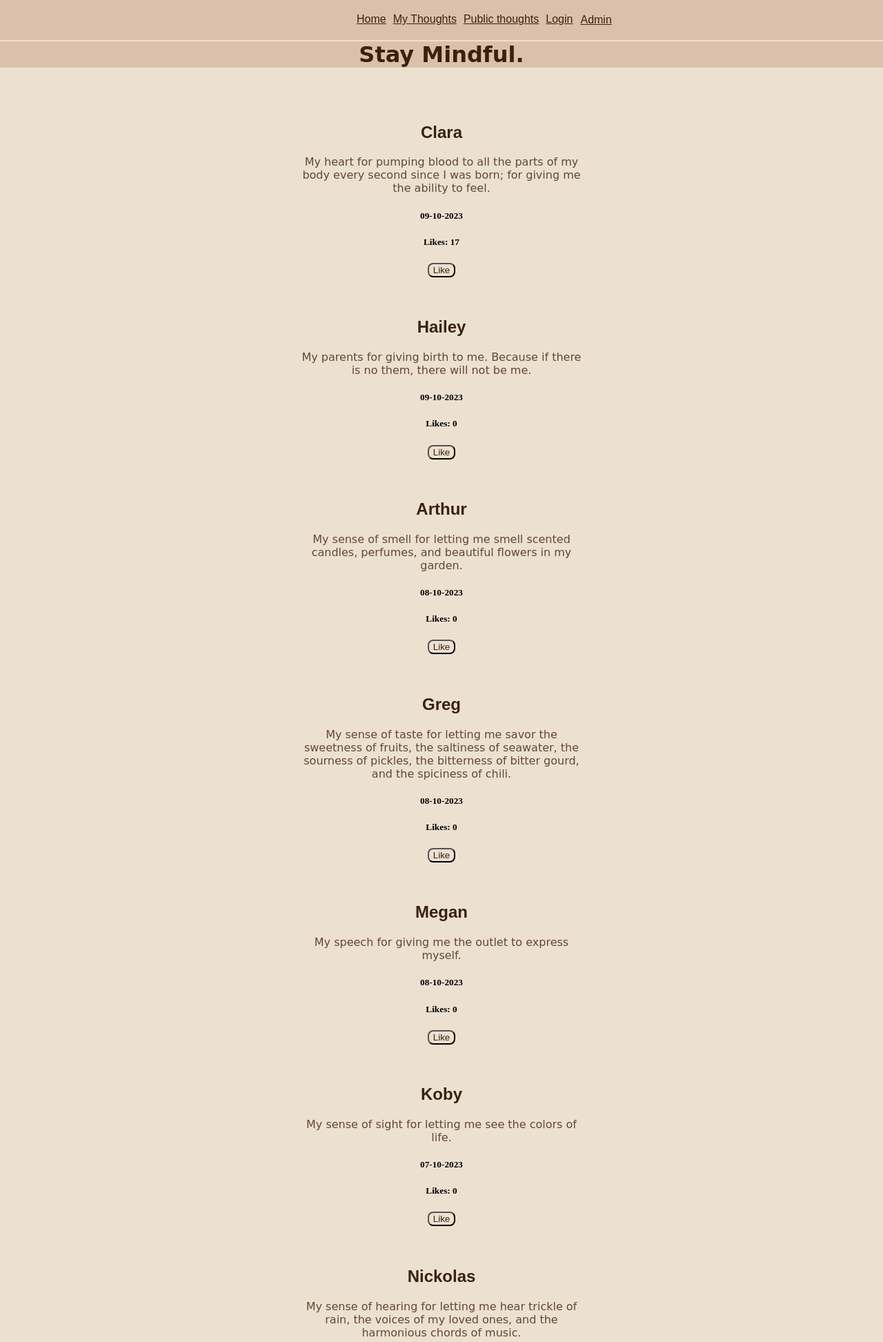
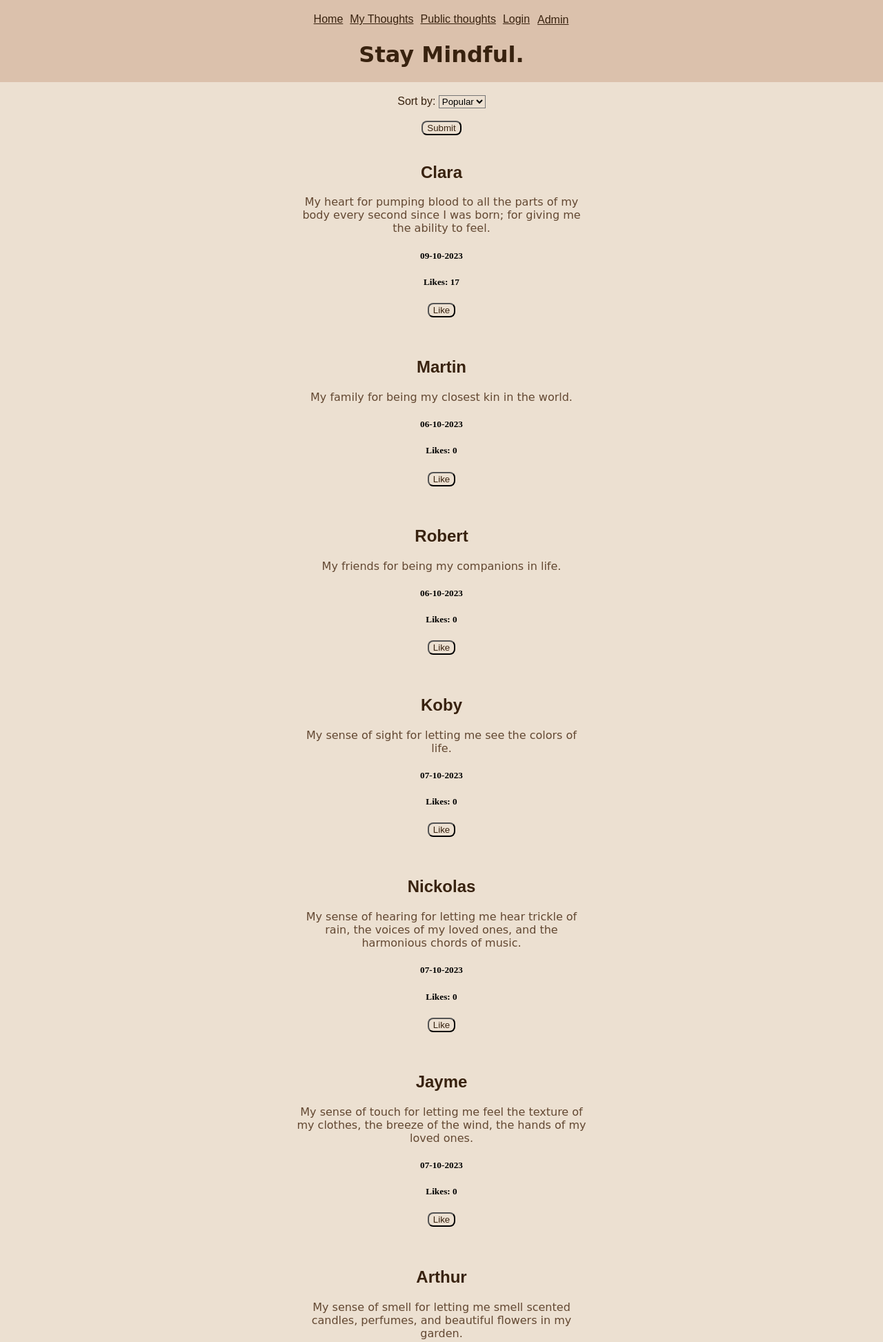
Before and after one commit to 20249burnsideschoolnz/Mindful, a Flask app: page /public_posts in a window 1280 px wide. Shown: the top 1945 px of the page at 69% size. Run offline with Flask 3, Linux system fonts and the light colour scheme; data comes from the database, SQL or seed files in the repository.

Commit message:
Added sort by functionality and fixed CSS errors

```diff
--- a/routes.py
+++ b/routes.py
@@ -4,52 +4,67 @@ import sqlite3
 app = Flask(__name__)
 
 app.secret_key = '123456'
+conn = sqlite3.connect("mindful.db")
+conn = sqlite3.connect('mindful.db', check_same_thread=False)
+cur = conn.cursor()
 
-# @app.route
+sort = 'popular'
 
 # Home page, displays a mindful post from a user when loading the home page.
 
-
 @app.route('/')
 def home():
-    conn = sqlite3.connect("mindful.db")
-    cur = conn.cursor()
     cur.execute('SELECT username, content, date FROM Gratitude_idea ORDER BY RANDOM() LIMIT 1')
-    results = cur.fetchone()
-    return render_template("home.html", results=results)
+    idea_data = cur.fetchone()
+    return render_template("home.html", idea_data=idea_data)
+
+
 
 # My post page, if user is logged in, it will display all posts by the current
 # user, if not it will redirect them to the login page.
 
-
 @app.route('/my_posts', methods=['GET'])
 def my_posts():
     if 'username' in session:
-        print("logged in")
-        conn = sqlite3.connect("mindful.db")
-        cur = conn.cursor()
         sql = 'SELECT * FROM Gratitude_idea WHERE username = ? ORDER BY date DESC'
         cur.execute(sql, (session['username'],))
-        results = cur.fetchall()
-        print(results)
-        return render_template("my_posts.html", results=results)
+        user_idea_data = cur.fetchall()
+        return render_template("my_posts.html", user_idea_data=user_idea_data)
     else:
-        print("not logged in")
         return redirect("loginpage")
+
+
 
 # Public post page, will display posts made by every user.
 
+@app.route('/public_posts', methods=['GET','POST'])
+def public_posts():
+    global sort
+    if request.method == "GET":
+        if sort == 'popular':
+            cur.execute('SELECT username, content, date, id, like_count FROM Gratitude_idea ORDER BY like_count DESC')
+            idea_data = cur.fetchall()
+            print("Sort is popular")
+            return render_template("public_posts.html", idea_data=idea_data)
+        elif sort == 'newest':
+            cur.execute('SELECT username, content, date, id, like_count FROM Gratitude_idea ORDER BY date DESC')
+            idea_data = cur.fetchall()
+            print("Sort is newest")
+            return render_template("public_posts.html", idea_data=idea_data)
+        else:
+            cur.execute('SELECT username, content, date, id, like_count FROM Gratitude_idea ORDER BY date ASC')
+            idea_data = cur.fetchall()
+            print("Sort is oldest")
+            return render_template("public_posts.html", idea_data=idea_data)
 
-@app.route('/public_posts')
-def public_posts():
-    conn = sqlite3.connect("mindful.db")
-    cur = conn.cursor()
-    cur.execute('SELECT username, content, date, id, like_count FROM Gratitude_idea ORDER BY date DESC')
-    results = cur.fetchall()
-    return render_template("public_posts.html", results=results)
+    elif request.method == "POST":
+        sort = request.form['sort']
+        print("method posted")
+        return redirect("public_posts")
+    else:
+        return redirect("/")
 
 # Login page, user will input credentials to post content.
-
 
 @app.route('/loginpage')
 def loginpage():
@@ -58,22 +73,20 @@ def loginpage():
     # and password column until a legitimate combination has been found.
     return render_template("loginpage.html")
 
+
+
 # Admin page, locked by specific admin/password combination, will display all
 # posts and all usernames.
 
-
-@app.route('/admin', methods=['GET','POST'])
+@app.route('/admin', methods=['GET', 'POST'])
 def admin():
-    conn = sqlite3.connect("mindful.db")
-    cur = conn.cursor()
     cur.execute('SELECT username, content, date, id, like_count FROM Gratitude_idea ORDER BY date DESC')
-    results = cur.fetchall()
+    idea_data = cur.fetchall()
     cur.execute('SELECT username FROM User')
-    results1 = cur.fetchall()
-    return render_template("admin.html", results=results, results1=results1)
+    username = cur.fetchall()
+    return render_template("admin.html", idea_data=idea_data, username=username)
 
 
-# @app.post
 
 # If user is logged in as admin, it will redirect them to the admin page.
 @app.post('/adminlogin')
@@ -84,13 +97,13 @@ def adminlogin():
     else:
         return redirect('loginpage')
 
-# Allows users to insert posts into the database, requires their username, current date and post content.
 
+
+# Allows users to insert posts into the database, requires their username,
+# current date and post content.
 
 @app.post('/post_idea')
 def post_idea():
-    conn = sqlite3.connect("mindful.db")
-    cur = conn.cursor()
     sql = 'INSERT INTO Gratitude_idea (username, date, content) VALUES (?,?,?)'
     current_time = datetime.today().strftime('%d-%m-%Y')
     # Get username from cookie, get date from ?, get content from the form
@@ -99,13 +112,12 @@ def post_idea():
     conn.commit()
     return redirect("my_posts")
 
+
+
 # Admin can ban users and remove their username and posts from the database.
-
 
 @app.post('/ban_user')
 def ban_user():
-    conn = sqlite3.connect("mindful.db")
-    cur = conn.cursor()
     sql = "DELETE FROM User WHERE username = ?"
     cur.execute(sql, (request.form['username'],))
     sql = "DELETE FROM Gratitude_idea WHERE username = ?"
@@ -113,33 +125,54 @@ def ban_user():
     conn.commit()
     return redirect("admin")
 
+
+
 # Allows the current user to delete their posts from the database if needed.
-
 
 @app.post('/delete_my_post')
 def delete_my_post():
-    conn = sqlite3.connect("mindful.db")
-    cur = conn.cursor()
     sql = "DELETE FROM Gratitude_idea WHERE id = ?"
     cur.execute(sql, (request.form['post_id'],))
     conn.commit()
     return redirect("my_posts")
 
+
+
 # Allows users to "like" other posts made by users in the public posts page.
-
 
 @app.post('/like')
 def like():
-    conn = sqlite3.connect("mindful.db")
-    cur = conn.cursor()
-    sql = "UPDATE Gratitude_idea SET like_count = like_count + 1 WHERE id = ?"
-    cur.execute(sql, (request.form['like'],))
-    conn.commit()
-    return redirect("public_posts")
+    if 'username' in session:
+        user_id_query = "SELECT id FROM User WHERE username = (?)"
+        user_id = cur.fetchone()
+        cur.execute(user_id_query, (session['username'],))
+
+        liked_query = "SELECT id FROM Liked_Posts WHERE post_id = (?) AND user = (?)"
+        cur.execute(liked_query, (request.form['like'], user_id,))
+        print(request.form['like'])
+        print(user_id)
+        post_id = cur.fetchone()
+        print(post_id)
+
+        if post_id is None:
+            print('this is none')
+            like_a_post_query = "INSERT INTO Liked_Posts (user, post_id) VALUES (?,?)"
+            cur.execute(like_a_post_query, (user_id[0], request.form['like'],))
+            conn.commit()
+            return redirect("public_posts")
+        else:
+            print('this isnt none')
+            remove_a_like_query = "DELETE FROM Liked_Posts WHERE post_id = (?) AND user = (?)"
+            cur.execute(remove_a_like_query, (request.form['like'], user_id,))
+            conn.commit()
+            return redirect("public_posts")
+    else:
+        return redirect('loginpage')
+
+
 
 # Allows the user to create or login into thier account using thier username
 # and password.
-
 
 @app.post('/create_or_login')
 def create_or_login():
@@ -147,8 +180,6 @@ def create_or_login():
 
     # If the user is trying to create a new account.
     if create_or_login == "create_account":
-        conn = sqlite3.connect("mindful.db")
-        cur = conn.cursor()
 
         # Database will return a username if it exists
         sql = 'SELECT username FROM User WHERE username = (?)'
@@ -168,10 +199,9 @@ def create_or_login():
             # Alerts the user that the username is already taken
             msg = "Sorry, username has been taken"
             return render_template("loginpage.html", msg=msg)
+
     # If the user is attempting to login into thier existing account.
     if create_or_login == "login":
-        conn = sqlite3.connect("mindful.db")
-        cur = conn.cursor()
         sql = 'SELECT username, password FROM User WHERE username = (?) AND password = (?)'
         cur.execute(sql, (request.form['username'], request.form['password']))
         results = cur.fetchall()
--- a/static/styles.css
+++ b/static/styles.css
@@ -22,6 +22,8 @@ body{
     background-color: #ece0d1;
     margin: auto;
     text-align: center;
+    display: flex;
+    min-height: 100vh;
 }
 
 div{
@@ -44,7 +46,7 @@ div{
     width: 100%;
     background-color: #dbc1ac;
     display: flex;
-    padding-left: 40%;
+    justify-content: center;
 }
 
 h1{
@@ -120,3 +122,9 @@ form{
     font-family: sans-serif;
     font-size: medium;
 }
+
+.container{
+    flex: 1;
+    display: flex;
+    flex-direction: column;
+}
--- a/templates/layout.html
+++ b/templates/layout.html
@@ -14,7 +14,7 @@
     </nav>
 </div>
 
-<body>
+<body class="container">
     <header>
         {% include "header.html" %}
     </header>
--- a/templates/public_posts.html
+++ b/templates/public_posts.html
@@ -1,27 +1,39 @@
 {% extends 'layout.html' %}
 {% block content %}
 
-{% for results in results %}
+<form action="/public_posts" method="post">
+    <label for="sort">Sort by:</label>
+    <select class="input" name="sort" id="sort">
+        <option value="popular">Popular</option>
+        <option value="newest">Newest</option>
+        <option value="oldest">Oldest</option>
+    </select>
+    <br><br>
+    <input type="hidden" name="sort" value="sort">
+    <input class="button" type="submit" value="Submit">
+  </form>
+
+{% for idea_data in idea_data %}
 
 <div>
         <h2>
-        {{ results[0] }}
+        {{ idea_data[0] }}
         </h2>
 
         <p>
-        {{ results[1] }}
+        {{ idea_data[1] }}
         </p>
 
         <h5>
-        {{results[2]}}
+        {{ idea_data[2] }}
         </h5>
 
         <h5>
-        Likes: {{results[4]}}
+        Likes: {{ idea_data[4] }}
         </h5>
 
         <form action="/like" method="post">
-            <input type="hidden" name="like" value="{{ results[3] }}">
+            <input type="hidden" name="like" value="{{  idea_data[3] }}">
             <input class="button" type="submit" value="Like">
         </form>
 </div>
```
Also changed, not shown: templates/admin.html (+10 -9 lines), templates/home.html (+3 -18 lines), templates/loginpage.html (+0 -18 lines), templates/my_posts.html (+4 -24 lines), Mindful.db.
